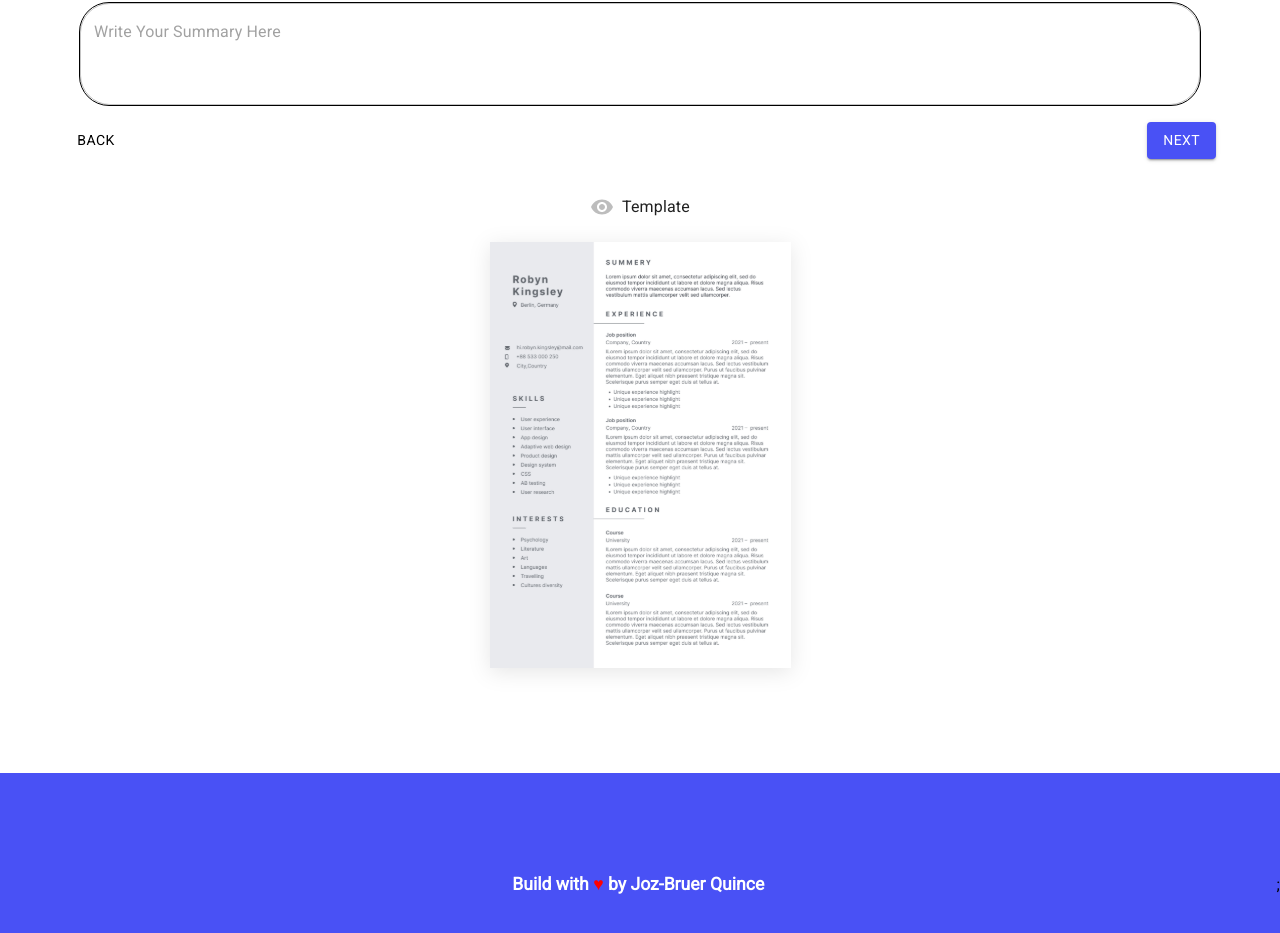
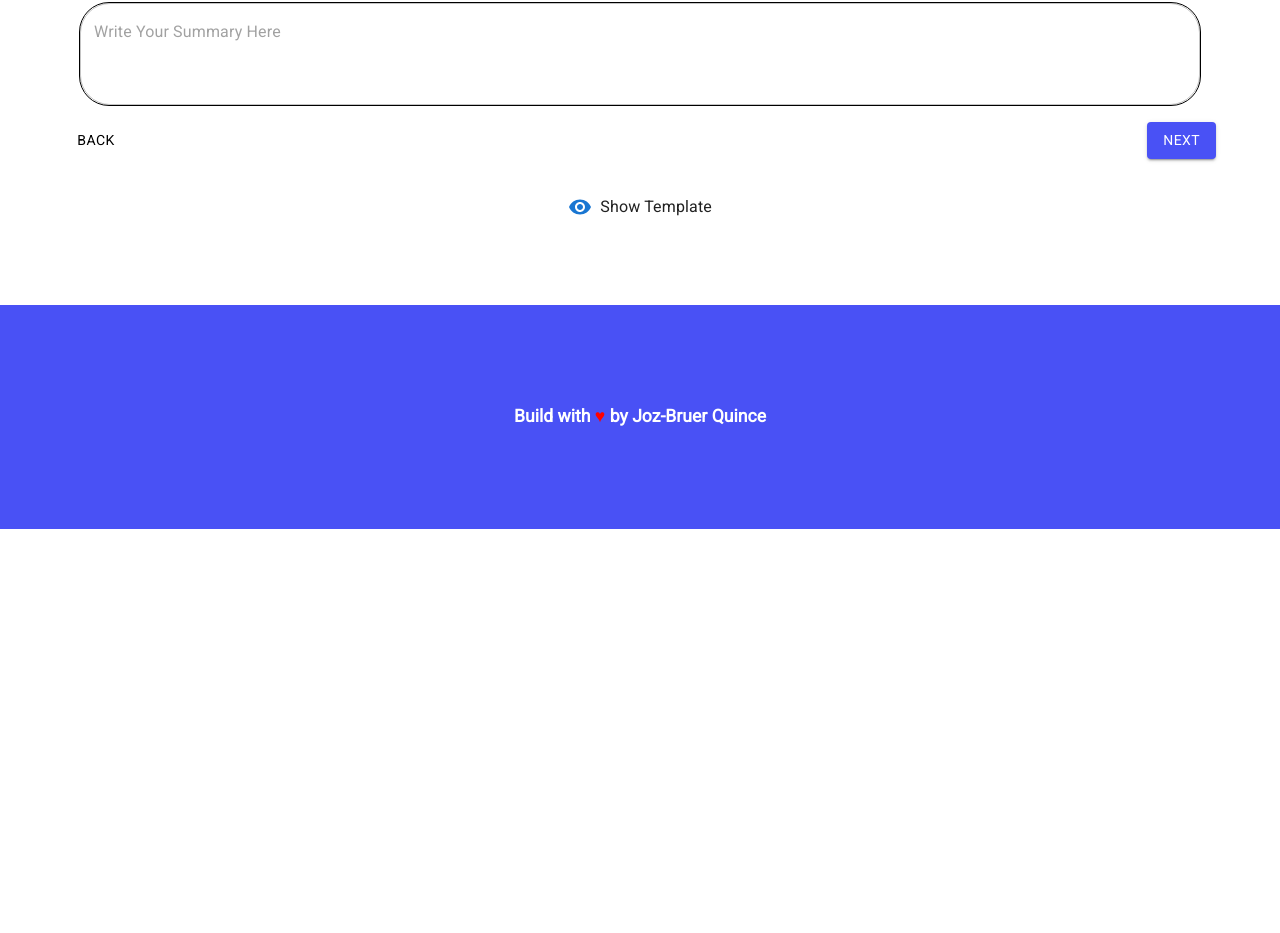
Before and after one commit to jozzbruer/quickresume.io, a React (Create React App) app: page / in a window 1280 px wide. Shown: the part 819-1752 px from the top of the page. After the commit the page ends 1348 px from the top, so only its background shows below. Built offline with nearby package versions, Linux system fonts and the light colour scheme; the HTML template or start-up script is replaced by a standard one.

Commit message:
Make the template optional and false at start

```diff
--- a/public/index.html
+++ b/public/index.html
@@ -5,10 +5,7 @@
     <link rel="icon" href="%PUBLIC_URL%/favicon.ico" />
     <meta name="viewport" content="width=device-width, initial-scale=1" />
     <meta name="theme-color" content="#000000" />
-    <meta
-      name="description"
-      content="Web site created using create-react-app"
-    />
+    <meta name="description" content="Create a professional and impressive resume in minutes with QuickResume.io. Our user-friendly online platform offers customizable templates, expert tips, and real-time previews to help you craft a standout CV tailored to your career goals. Land your dream job with a striking resume from QuickResume.io today!"/>
     <link rel="apple-touch-icon" href="%PUBLIC_URL%/logo192.png" />
     <!--
       manifest.json provides metadata used when your web app is installed on a
@@ -24,7 +21,7 @@
       work correctly both with client-side routing and a non-root public URL.
       Learn how to configure a non-root public URL by running `npm run build`.
     -->
-    <title>React App</title>
+    <title>QUICKRESUME.IO - Easiest way to build your resume for free</title>
   </head>
   <body>
     <noscript>You need to enable JavaScript to run this app.</noscript>
--- a/src/Components/Footer.js
+++ b/src/Components/Footer.js
@@ -16,12 +16,12 @@ const Footer = () => {
 						style={{ textDecoration: 'none', color: '#fff' }}
 						href='https://github.com/jozzbruer'
 						target='_blank'
+						rel='noreferrer'
 					>
 						Joz-Bruer Quince
 					</a>
 				</Box>
 			</Container>
-			;
 		</Box>
 	);
 };
--- a/src/Components/Header.js
+++ b/src/Components/Header.js
@@ -9,7 +9,6 @@ const Header = () => {
 					<p>QUICKRESUME.IO</p>
 				</Box>
 			</Container>
-			;
 		</Box>
 	);
 };
--- a/src/Components/ShowTemplate.js
+++ b/src/Components/ShowTemplate.js
@@ -1,18 +1,28 @@
-import { RemoveRedEye } from '@material-ui/icons';
+import { RemoveRedEye, VisibilityOffOutlined } from '@material-ui/icons';
 import { Button, Typography } from '@mui/material';
 import CvTemplate from '../images/cv-template.svg';
-import React from 'react';
+import React, { useState } from 'react';
 
 const ShowTemplate = () => {
+	const [showTemplate, setShowTemplate] = useState(false);
+	const handleTemplate = () => {
+		setShowTemplate(!showTemplate);
+	};
 	return (
 		<div className='template-container'>
-			<Button disabled>
-				<RemoveRedEye sx={{ color: '#4951F5' }} />
+			<Button onClick={handleTemplate}>
+				{showTemplate ? (
+					<VisibilityOffOutlined sx={{ color: '#4951F5' }} />
+				) : (
+					<RemoveRedEye sx={{ color: '#4951F5' }} />
+				)}
 				<Typography sx={{ textTransform: 'capitalize', color: '#212121' }}>
-					&nbsp; Template
+					&nbsp; {showTemplate ? 'Hide Template' : 'Show Template'}
 				</Typography>
 			</Button>
-			<img src={CvTemplate} className='template-img' alt='template' />
+			{showTemplate && (
+				<img src={CvTemplate} className='template-img' alt='template' />
+			)}
 		</div>
 	);
 };
```
